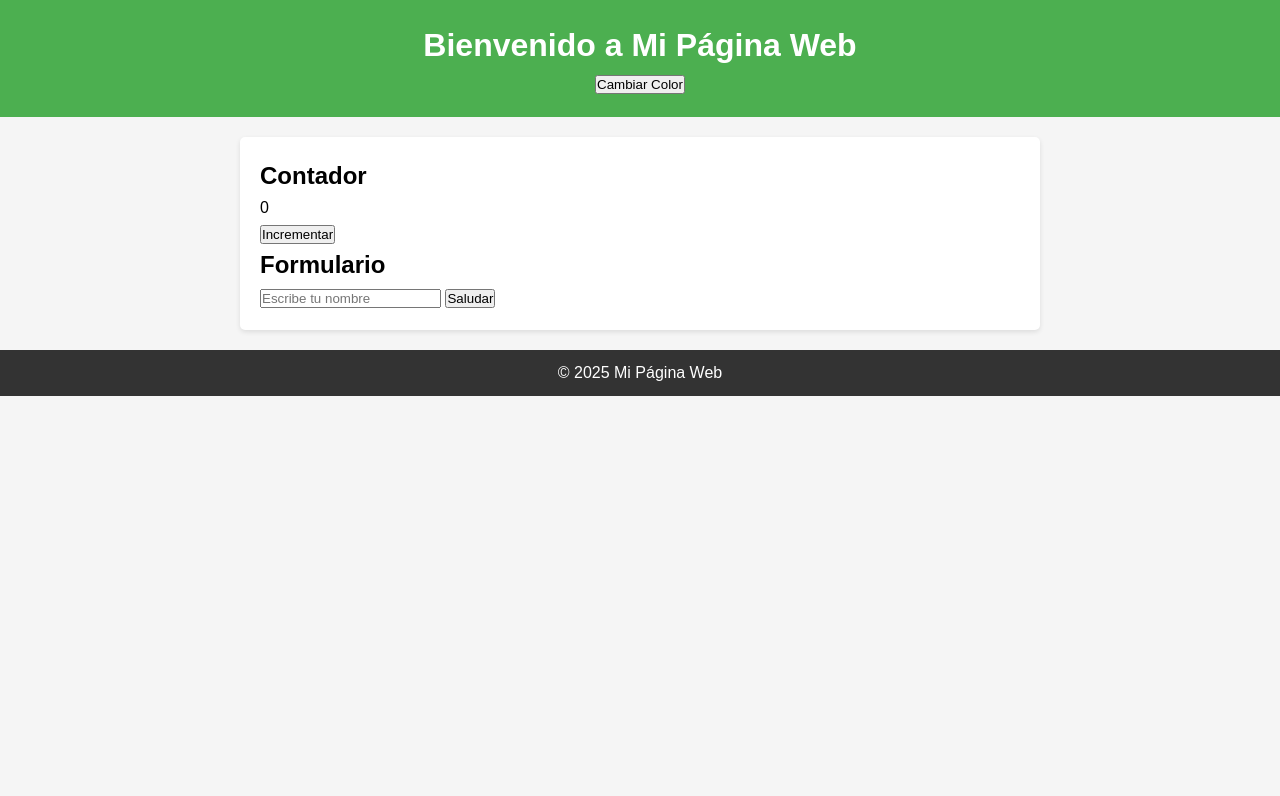
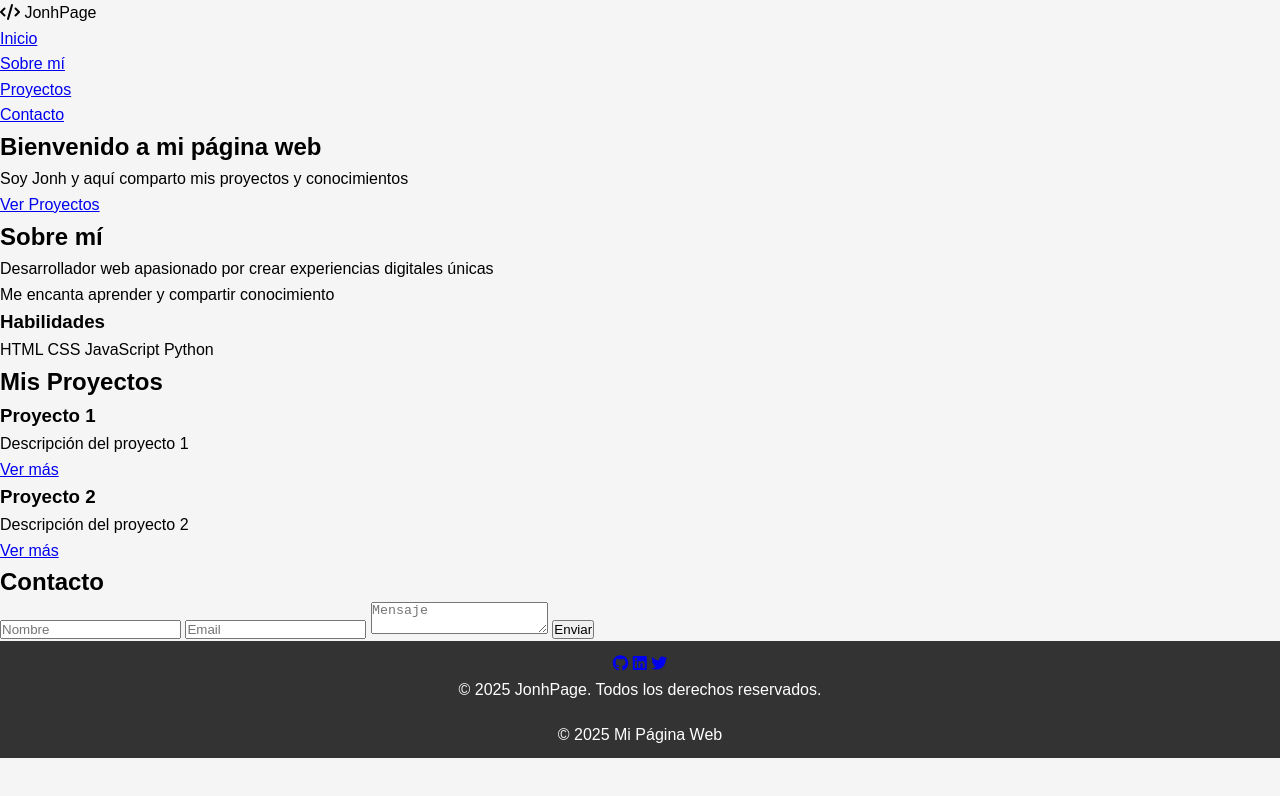
Before and after one commit to Jonh1932/jonhpage.com, a plain HTML site: page mipagina/index.html in a window 1280 px wide. Drawn offline with Linux system fonts and the light colour scheme.

Commit message:
Update index.html

```diff
--- a/mipagina/index.html
+++ b/mipagina/index.html
@@ -3,30 +3,119 @@
 <head>
     <meta charset="UTF-8">
     <meta name="viewport" content="width=device-width, initial-scale=1.0">
-    <title>Mi Página Web - Demostración DOM</title>
+    <title>JonhPage - Tu Página Web</title>
     <link rel="stylesheet" href="styles.css">
+    <link rel="stylesheet" href="https://cdnjs.cloudflare.com/ajax/libs/font-awesome/6.0.0/css/all.min.css">
 </head>
 <body>
-    <header>
-        <h1 id="titulo">Bienvenido a Mi Página Web</h1>
-        <button onclick="cambiarColor()">Cambiar Color</button>
-    </header>
+    <nav class="navbar">
+        <div class="logo">
+            <i class="fas fa-code"></i>
+            <span>JonhPage</span>
+        </div>
+        <ul class="nav-links">
+            <li><a href="#inicio">Inicio</a></li>
+            <li><a href="#sobre-mi">Sobre mí</a></li>
+            <li><a href="#proyectos">Proyectos</a></li>
+            <li><a href="#contacto">Contacto</a></li>
+        </ul>
+    </nav>
 
-    <main>
-        <section class="contenido">
-            <h2>Contador</h2>
-            <p id="contador">0</p>
-            <button onclick="incrementar()">Incrementar</button>
-        </section>
+    <section id="inicio" class="hero">
+        <div class="hero-content">
+            <h1>Bienvenido a mi página web</h1>
+            <p>Soy Jonh y aquí comparto mis proyectos y conocimientos</p>
+            <a href="#proyectos" class="cta-button">Ver Proyectos</a>
+        </div>
+    </section>
 
-        <section class="contenido">
-            <h2>Formulario</h2>
-            <form id="formulario">
-                <input type="text" id="nombre" placeholder="Escribe tu nombre">
-                <button type="button" onclick="saludar()">Saludar</button>
+    <section id="sobre-mi" class="about">
+        <h2>Sobre mí</h2>
+        <div class="about-content">
+            <div class="about-text">
+                <p>Desarrollador web apasionado por crear experiencias digitales únicas</p>
+                <p>Me encanta aprender y compartir conocimiento</p>
+            </div>
+            <div class="skills">
+                <h3>Habilidades</h3>
+                <div class="skill-tags">
+                    <span>HTML</span>
+                    <span>CSS</span>
+                    <span>JavaScript</span>
+                    <span>Python</span>
+                </div>
+            </div>
+        </div>
+    </section>
+
+    <section id="proyectos" class="projects">
+        <h2>Mis Proyectos</h2>
+        <div class="project-grid">
+            <div class="project-card">
+                <h3>Proyecto 1</h3>
+                <p>Descripción del proyecto 1</p>
+                <a href="#" class="project-link">Ver más</a>
+            </div>
+            <div class="project-card">
+                <h3>Proyecto 2</h3>
+                <p>Descripción del proyecto 2</p>
+                <a href="#" class="project-link">Ver más</a>
+            </div>
+        </div>
+    </section>
+
+    <section id="contacto" class="contact">
+        <h2>Contacto</h2>
+        <div class="contact-content">
+            <form id="contact-form">
+                <input type="text" placeholder="Nombre" required>
+                <input type="email" placeholder="Email" required>
+                <textarea placeholder="Mensaje" required></textarea>
+                <button type="submit" class="submit-button">Enviar</button>
             </form>
-            <p id="saludo"></p>
-        </section>
+        </div>
+    </section>
+
+    <footer>
+        <div class="social-links">
+            <a href="#"><i class="fab fa-github"></i></a>
+            <a href="#"><i class="fab fa-linkedin"></i></a>
+            <a href="#"><i class="fab fa-twitter"></i></a>
+        </div>
+        <p>&copy; 2025 JonhPage. Todos los derechos reservados.</p>
+    </footer>
+
+    <script>
+        // Animación de scroll
+        document.addEventListener('DOMContentLoaded', () => {
+            const sections = document.querySelectorAll('section');
+            const navLinks = document.querySelectorAll('.nav-links a');
+
+            window.addEventListener('scroll', () => {
+                let current = '';
+                sections.forEach(section => {
+                    const sectionTop = section.offsetTop;
+                    if (scrollY >= sectionTop - 60) {
+                        current = section.getAttribute('id');
+                    }
+                });
+
+                navLinks.forEach(link => {
+                    link.classList.remove('active');
+                    if (link.getAttribute('href').slice(1) === current) {
+                        link.classList.add('active');
+                    }
+                });
+            });
+        });
+
+        // Manejo del formulario de contacto
+        document.getElementById('contact-form').addEventListener('submit', (e) => {
+            e.preventDefault();
+            alert('¡Gracias por tu mensaje! Te responderé pronto.');
+            e.target.reset();
+        });
+    </script>
     </main>
 
     <footer>
```
